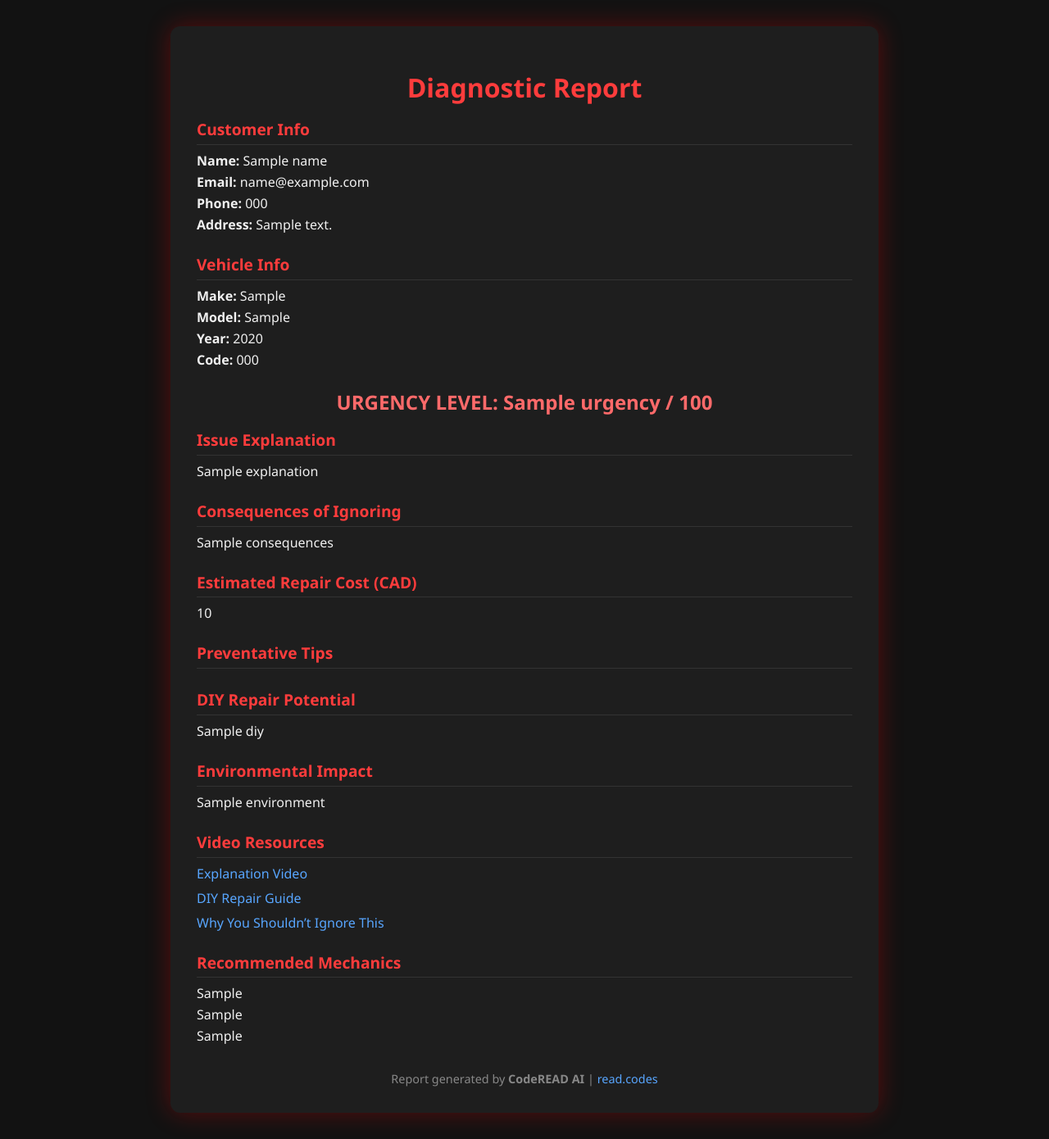
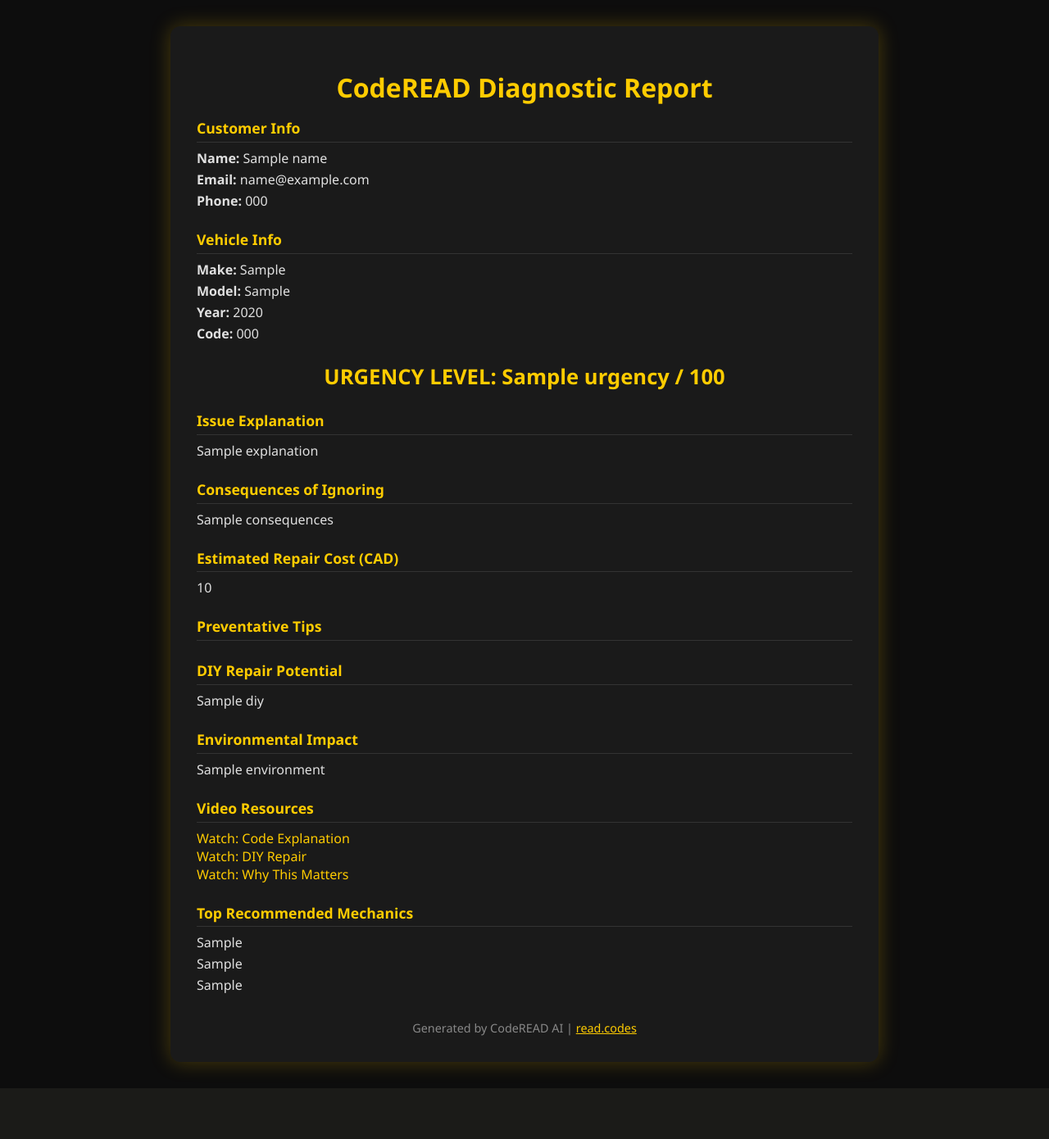
Before and after one commit to CODEREaDer24/coderead, a Flask app: template templates/report.html in a window 1280 px wide. Shown: the whole page at 82% size. After the commit the page ends 1328 px from the top, so only its background shows below. Run offline with Flask 3, Linux system fonts and the light colour scheme; the template is opened without the code that fills it: most values are stand-ins (such as "Sample title", 1, 10 or a date in 2020).

Commit message:
Update report.html

```diff
--- a/templates/report.html
+++ b/templates/report.html
@@ -6,14 +6,14 @@
   <title>CodeREAD Report</title>
   <style>
     :root {
-      --red: #ff3c3c;
-      --bg: #121212;
-      --panel: #1e1e1e;
-      --text: #f0f0f0;
+      --yellow: #ffcc00;
+      --black: #0d0d0d;
+      --gray: #1a1a1a;
+      --text: #e0e0e0;
     }
 
     body {
-      background-color: var(--bg);
+      background-color: var(--black);
       color: var(--text);
       font-family: 'Segoe UI', sans-serif;
       margin: 0;
@@ -26,14 +26,14 @@
     .container {
       max-width: 800px;
       width: 100%;
-      background-color: var(--panel);
+      background-color: var(--gray);
       padding: 2rem;
       border-radius: 12px;
-      box-shadow: 0 0 30px rgba(255, 0, 0, 0.3);
+      box-shadow: 0 0 25px rgba(255, 204, 0, 0.25);
     }
 
     h1 {
-      color: var(--red);
+      color: var(--yellow);
       text-align: center;
       margin-bottom: 1rem;
     }
@@ -43,8 +43,8 @@
     }
 
     .section h2 {
-      color: var(--red);
-      font-size: 1.2rem;
+      color: var(--yellow);
+      font-size: 1.1rem;
       border-bottom: 1px solid #333;
       padding-bottom: 0.3rem;
       margin-bottom: 0.5rem;
@@ -56,11 +56,20 @@
     }
 
     .urgency {
-      font-size: 1.5rem;
+      font-size: 1.6rem;
       font-weight: bold;
-      color: #ff6a6a;
+      color: #ffcc00;
       text-align: center;
-      margin: 1rem 0;
+      margin: 1.5rem 0;
+    }
+
+    .video-link a {
+      color: var(--yellow);
+      text-decoration: none;
+    }
+
+    .video-link a:hover {
+      text-decoration: underline;
     }
 
     .footer {
@@ -69,31 +78,17 @@
       font-size: 0.9rem;
       color: #888;
     }
-
-    a {
-      color: #58a6ff;
-      text-decoration: none;
-    }
-
-    a:hover {
-      text-decoration: underline;
-    }
-
-    .video-link {
-      margin: 0.5rem 0;
-    }
   </style>
 </head>
 <body>
   <div class="container">
-    <h1>Diagnostic Report</h1>
+    <h1>CodeREAD Diagnostic Report</h1>
 
     <div class="section">
       <h2>Customer Info</h2>
       <div class="value"><strong>Name:</strong> {{ name }}</div>
       <div class="value"><strong>Email:</strong> {{ email }}</div>
       <div class="value"><strong>Phone:</strong> {{ phone }}</div>
-      <div class="value"><strong>Address:</strong> {{ address }}</div>
     </div>
 
     <div class="section">
@@ -104,7 +99,7 @@
       <div class="value"><strong>Code:</strong> {{ code }}</div>
     </div>
 
-    <div class="section urgency">
+    <div class="urgency">
       URGENCY LEVEL: {{ urgency }} / 100
     </div>
 
@@ -140,20 +135,20 @@
 
     <div class="section">
       <h2>Video Resources</h2>
-      <div class="video-link"><a href="{{ video_explanation }}" target="_blank">Explanation Video</a></div>
-      <div class="video-link"><a href="{{ video_diy }}" target="_blank">DIY Repair Guide</a></div>
-      <div class="video-link"><a href="{{ video_consequences }}" target="_blank">Why You Shouldn’t Ignore This</a></div>
+      <div class="video-link"><a href="{{ video_explanation }}" target="_blank">Watch: Code Explanation</a></div>
+      <div class="video-link"><a href="{{ video_diy }}" target="_blank">Watch: DIY Repair</a></div>
+      <div class="video-link"><a href="{{ video_consequences }}" target="_blank">Watch: Why This Matters</a></div>
     </div>
 
     <div class="section">
-      <h2>Recommended Mechanics</h2>
+      <h2>Top Recommended Mechanics</h2>
       <div class="value">{{ mechanic_1 }}</div>
       <div class="value">{{ mechanic_2 }}</div>
       <div class="value">{{ mechanic_3 }}</div>
     </div>
 
     <div class="footer">
-      Report generated by <strong>CodeREAD AI</strong> | <a href="https://read.codes" target="_blank">read.codes</a>
+      Generated by CodeREAD AI | <a href="https://read.codes" style="color: var(--yellow);">read.codes</a>
     </div>
   </div>
 </body>
```
